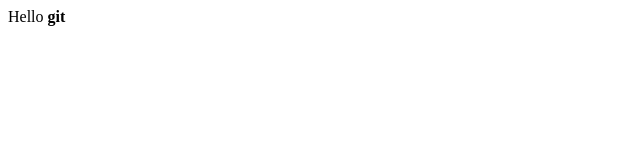
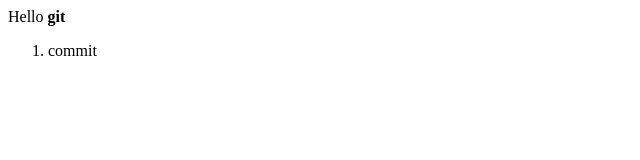
Before and after one commit to egoingsb/daegu-akjsd, a plain HTML site: page index.html in a window 1280 px wide. Shown: the full height of the page, 0-640 px from the left. Drawn offline with Linux system fonts and the light colour scheme.

Commit message:
ol 태그를 추가

```diff
--- a/index.html
+++ b/index.html
@@ -2,5 +2,8 @@
 <html>
     <body>
         Hello <strong>git</strong>
+        <ol>
+            <li>commit</li>
+        </ol>
     </body>
 </html>
```
